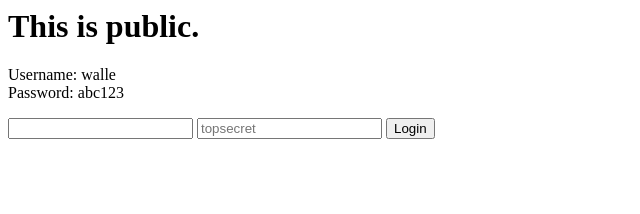
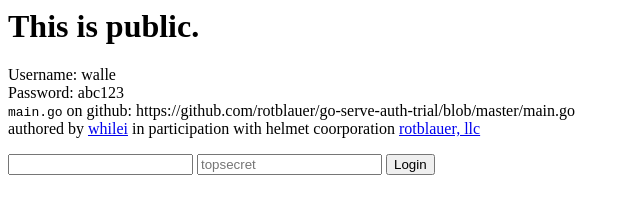
Before and after one commit to rotblauer/go-serve-auth-trial, a plain HTML site: page index.html in a window 1280 px wide. Shown: the whole page, without its empty margins (0-640 px from the left). Drawn offline with Linux system fonts and the light colour scheme.

Commit message:
include authorship and links

```diff
--- a/index.html
+++ b/index.html
@@ -8,6 +8,10 @@
       Username: walle
       <br/>
       Password: abc123
+      <br/>
+      <code>main.go</code> on github: https://github.com/rotblauer/go-serve-auth-trial/blob/master/main.go
+      <br/>
+      authored by <a href="//github.com/whilei">whilei</a> in participation with helmet coorporation <a href="//github.com/rotblauer">rotblauer, llc</a>
     </p>
     <form id="loginForm" action="/login" method="post">
       <input type="text" value="" name="username">
```
